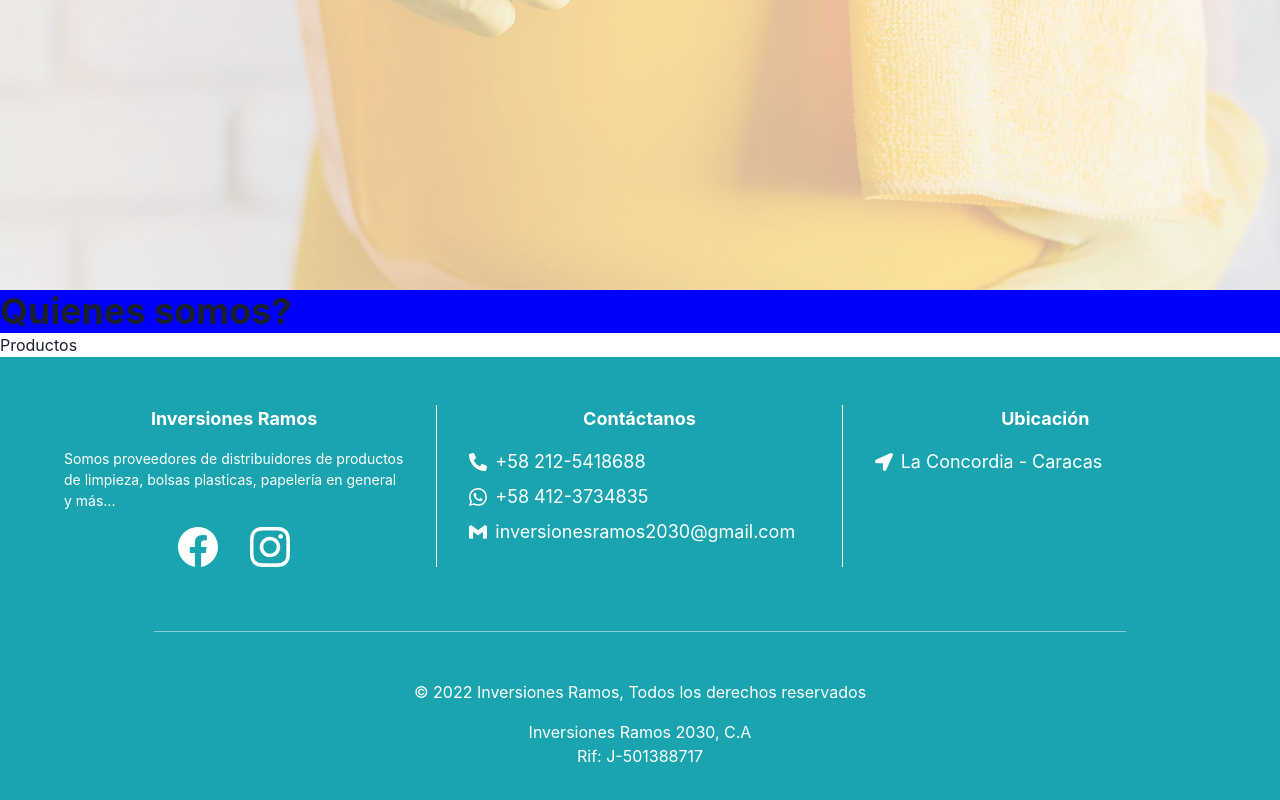
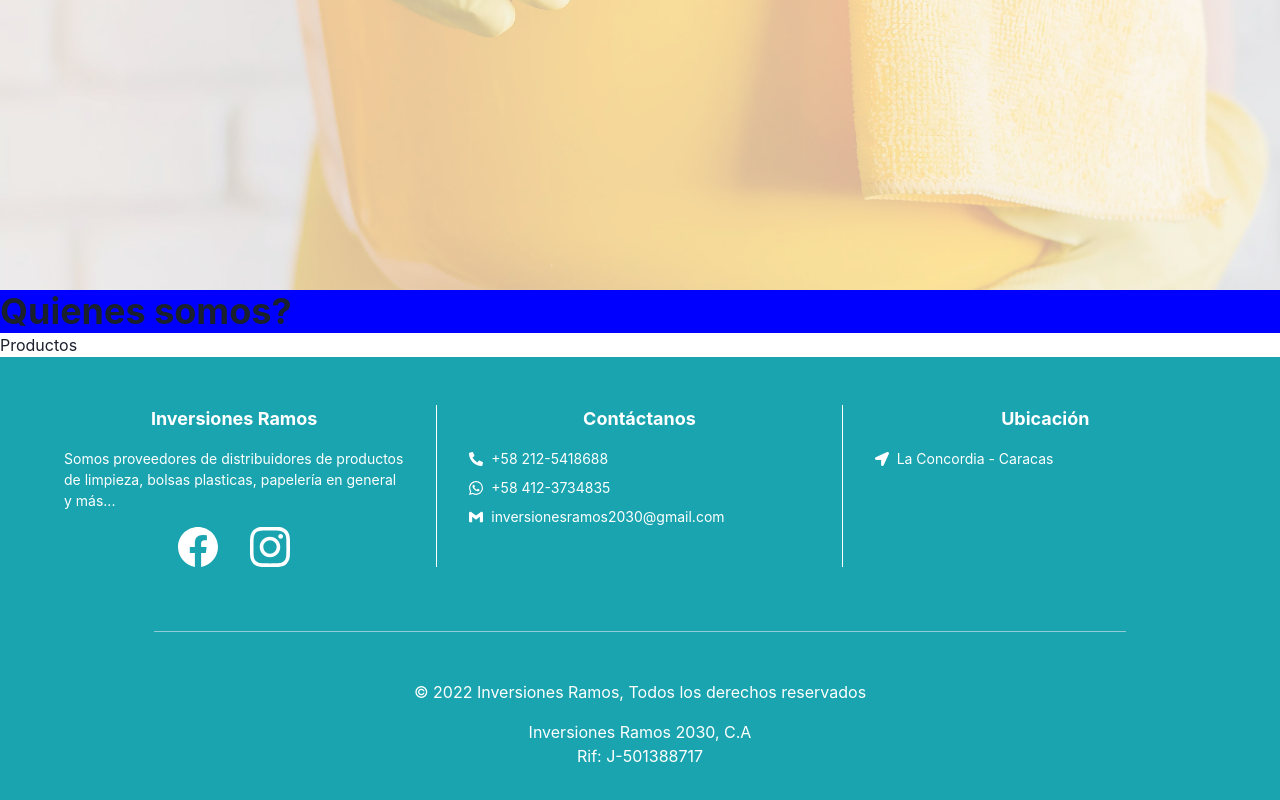
Before and after one commit to igraterol1410/ramos-investment, a React (Vite) app: page / in a window 1280 px wide. Shown: the part 528-1328 px from the top of the page. Built offline with nearby package versions, Linux system fonts and the light colour scheme.

Commit message:
fixing width del footer

```diff
--- a/src/components/landing/LandingFooter.jsx
+++ b/src/components/landing/LandingFooter.jsx
@@ -105,13 +105,13 @@
               marginBottom={4}>
               Contáctanos
               </Center>
-              <Flex alignItems='center' gap={2} marginBottom={2} px={4}>
+              <Flex alignItems='center' gap={2} marginBottom={2} px={4} fontSize={14}>
                 <FaPhoneAlt /> +58 212-5418688
               </Flex>
-              <Flex alignItems='center' gap={2} marginBottom={2} px={4}>
+              <Flex alignItems='center' gap={2} marginBottom={2} px={4} fontSize={14}>
                 <SiWhatsapp /> +58 412-3734835
               </Flex>
-              <Flex alignItems='center' gap={2} px={4}>
+              <Flex alignItems='center' gap={2} px={4} fontSize={14}>
                 <SiGmail /> inversionesramos2030@gmail.com
               </Flex>
             </GridItem>
@@ -119,7 +119,7 @@
               <Center fontWeight='bold' textAlign='center' marginBottom={4}>
               Ubicación
               </Center>
-              <Flex alignItems='center' gap={2} px={4}>
+              <Flex alignItems='center' gap={2} px={4} fontSize={14}>
                 <FaLocationArrow /> La Concordia - Caracas
               </Flex>
             </GridItem>
```
